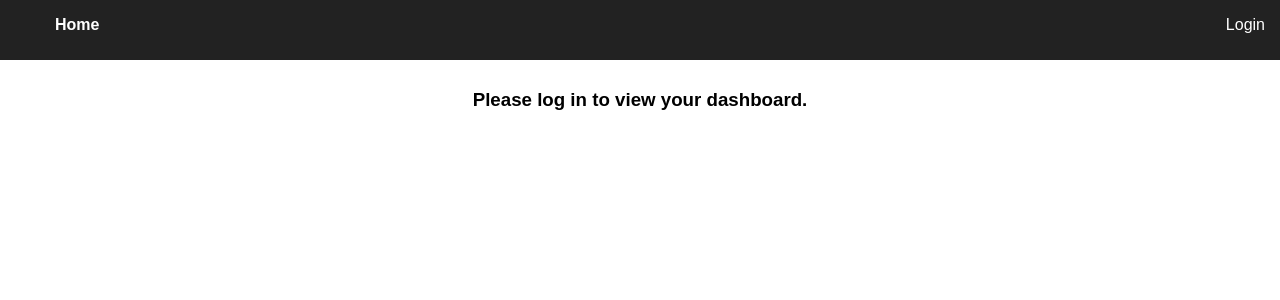
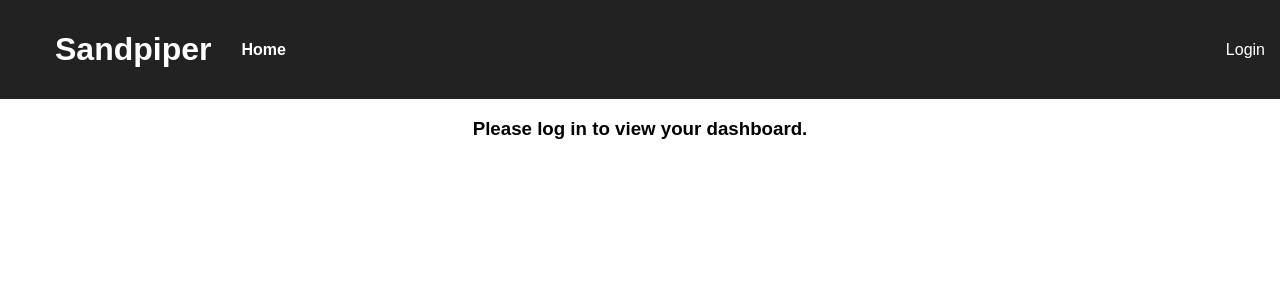
Before and after one commit to Olyve/SandPiper, a React (Create React App) app in the folder sandpiper-frontend/: page / in a window 1280 px wide. Shown: the top 300 px of the page. Built offline with nearby package versions, Linux system fonts and the light colour scheme.

Commit message:
Basic restructuring of header

```diff
--- a/sandpiper-frontend/src/App.css
+++ b/sandpiper-frontend/src/App.css
@@ -1,28 +1,31 @@
 .App {
   text-align: center;
-  display: grid;
-  grid-template-columns: repeat(5, 1fr);
-  grid-template-rows: 60px repeat(3, 200px);
-  grid-gap: 10px 0px;
-  grid-template-areas: "n n n l l"
-                       "c c c c c"
-                       "c c c c c"
-                       "c c c c c";
 }
 
-.grid-n {
-  grid-area: n;
-  background-color: #222;
-  text-align: left;
-  vertical-align: center;
+.header{
+    display: flex;
+    background-color: #222;
+    flex-direction: row;
+    justify-content: space-between;
 }
 
-.grid-l {
-  grid-area: l;
-  background-color: #222;
-  text-align: right;
-  vertical-align: center;
-}
+    .nav-links {
+        display: flex;
+        text-align: left;
+        flex-direction: row;
+
+    }
+        .nav-links ul{
+            display: flex;
+            list-style: none;
+            align-items: center;
+        }
+
+    .profile-links {
+      display: flex;
+      align-items: center;
+      text-align: right;
+    }
 
 .grid-c {
   grid-area: c;
--- a/sandpiper-frontend/src/App.js
+++ b/sandpiper-frontend/src/App.js
@@ -73,21 +73,26 @@ export class App extends Component {
   }
 
   render() {
+
     return (
       <div>
         <div className='App container'>
-          <div className='grid-n'>
+            <div className="header">
+                <div className='nav-links'>
                     <ul>
+                        <li>
+                            <h1 className='nav-item'>Sandpiper</h1>
+                        </li>
+                        <li>
                             <NavLink exact to='/' activeStyle={{fontWeight: 'bold'}} className='nav-item'>
                             Home
                             </NavLink>
+                        </li>
                     </ul>
                 </div>
-
-          <div className='grid-l'>
-            <ul>
+                <div className='profile-links'>
                     {loginNavLink(this.props.user.id)}
-            </ul>
+                </div>
           </div>
 
           <div className='grid-c'>
--- a/sandpiper-frontend/src/Utilities/networking.js
+++ b/sandpiper-frontend/src/Utilities/networking.js
@@ -2,7 +2,7 @@ import rp from 'request-promise-native';
 
 var base_url = ''
 if (!process.env.NODE_ENV || process.env.NODE_ENV === 'development') {
-  base_url = 'http://localhost:3000';
+  base_url = 'http://localhost:3000/api';
 } else {
   base_url = 'http://staging-api.sandpiper.ninja';
 }
```
Also changed, not shown: 1 other file (tests, documents, lock files or other folders). Lines whose indentation alone changed are shown as unchanged.
